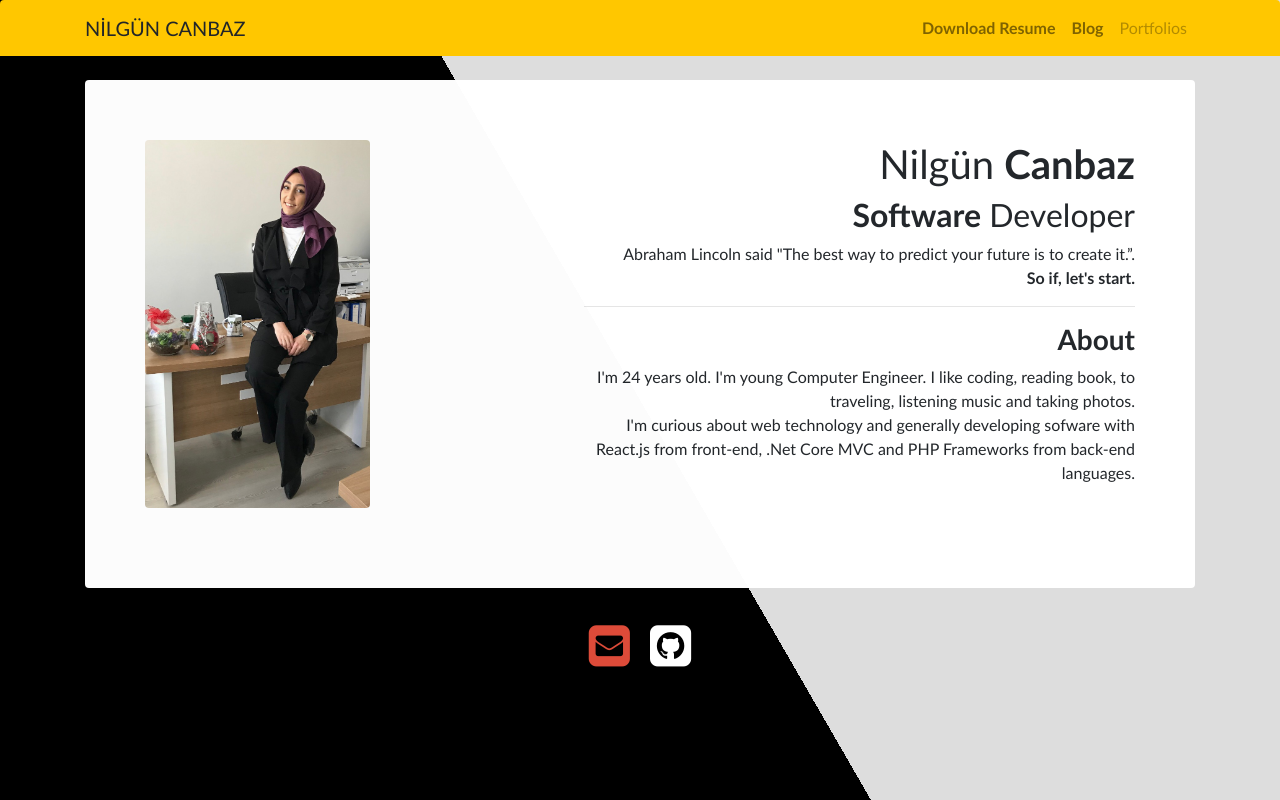
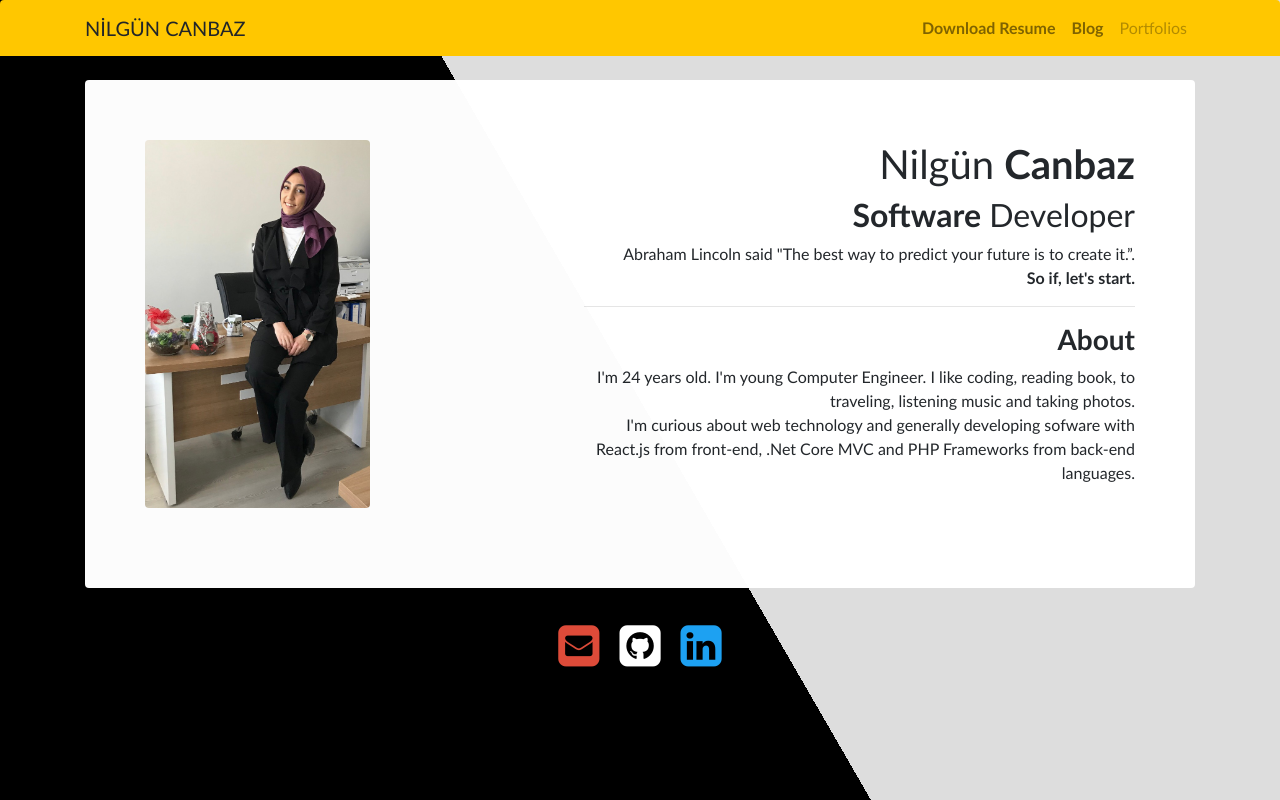
Before and after one commit to nilguncanbaz/nilguncanbaz.github.io, a plain HTML site: page index.html in a window 1280 px wide. Drawn offline with nearby package versions, Linux system fonts and the light colour scheme.

Commit message:
Update index.html

```diff
--- a/index.html
+++ b/index.html
@@ -67,6 +67,7 @@
       <div class="wrapper">
         <a href="mailto:nil.canbaz@hotmail.com"><i class="fa fa-3x fa-envelope-square"></i></a>
         <a target="_blank" href="https://github.com/nilguncanbaz"><i class="fa fa-3x fa-github-square"></i></a>
+        <a target="_blank" href="https://www.linkedin.com/in/nilgün-canbaz-a81b53173/"><i class="fa fa-3x fa-linkedin-square"></i></a>
       </div>
 
     </div>
```
